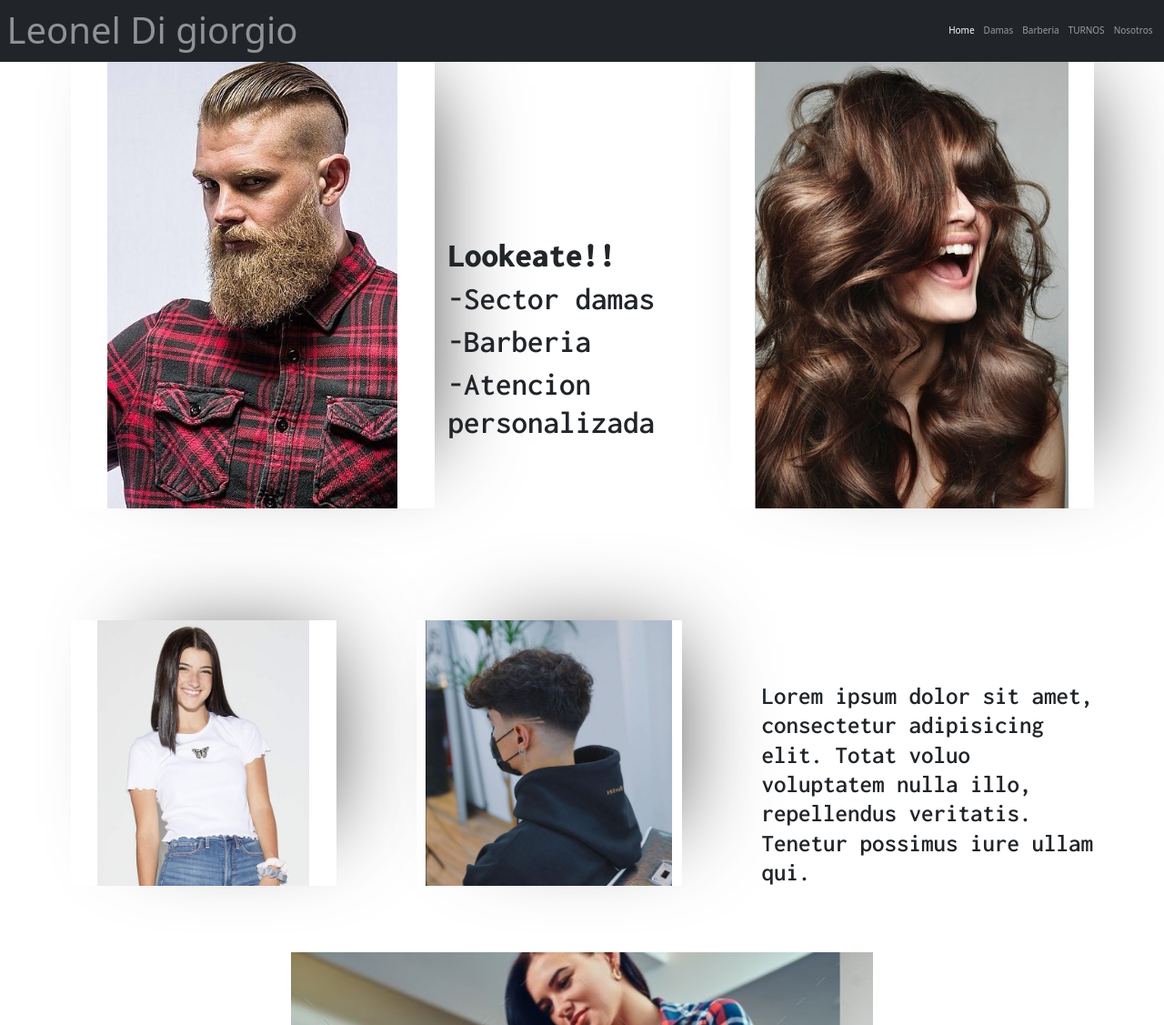
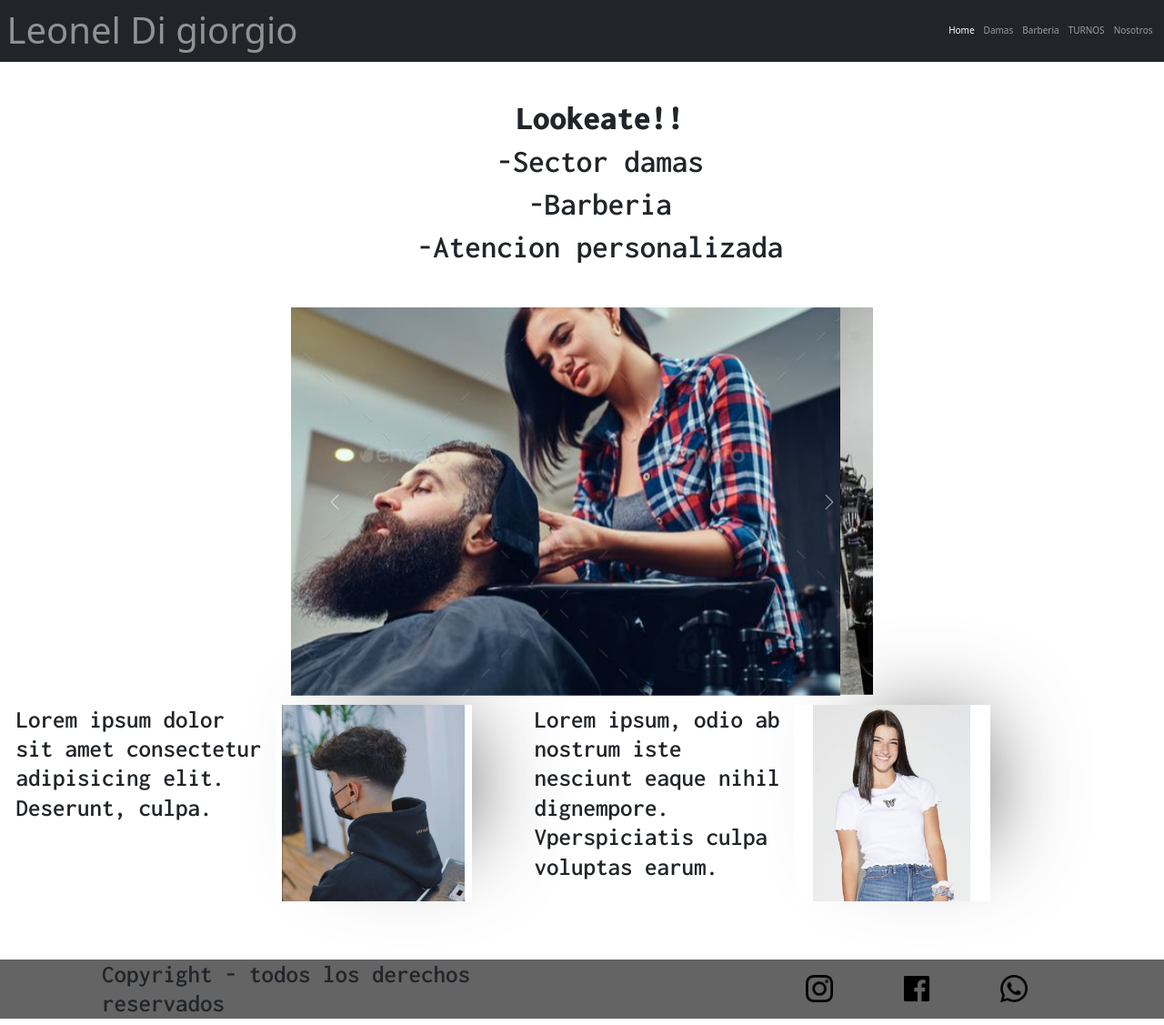
Before and after one commit to LeonelDigiorgio/desafio-coder, a website: page index.html in a window 1280 px wide. Shown: the part 2-1129 px from the top of the page at 91% size. Drawn offline with nearby package versions, Linux system fonts and the light colour scheme.

Commit message:
actualice index

```diff
--- a/index.html
+++ b/index.html
@@ -8,7 +8,7 @@
     <title>Lookeate!</title>
     <link href="https://cdn.jsdelivr.net/npm/bootstrap@5.1.3/dist/css/bootstrap.min.css" rel="stylesheet"
         integrity="sha384-1BmE4kWBq78iYhFldvKuhfTAU6auU8tT94WrHftjDbrCEXSU1oBoqyl2QvZ6jIW3" crossorigin="anonymous">
-    <link rel="stylesheet" href="css/estilo.css">
+    <link rel="stylesheet" href="css/style.css">
 </head>
 
 <body>
@@ -38,46 +38,13 @@
 
 
     <!-- comienza MAIN ------->
-    <div class="container">
-        <div class="row">
-            <div class="col">
-                <img src="imagenes/hombreBarba.jpg" class="gallery-imagen" style="width: 40rem;">
-            </div>
 
-            <div class="col" style="margin: auto;">
-
+    <div class="container-animaciones">
         <h2 class="animaciones">Lookeate!!</h2>
         <h3 class="animaciones">-Sector damas</3>
             <h3 class="animaciones">-Barberia</h3>
-                        <h3 class="animaciones">-Atencion <br> personalizada</h3>
+            <h3 class="animaciones">-Atencion personalizada</h3>
     </div>
-
-                <div class="col">
-                    <img src="imagenes/chicaPeloCara.jpg" class="gallery-imagen" style="width: 40rem;">
-                </div>
-            </div>
-    </div>
-
-
-
-        <div class="container">
-            <div class="row">
-                <div class="col">
-                    <img src="imagenes/chicaSonrisa.jpg" class="gallery-imagen">
-                </div>
-                <div class="col">
-                    <img src="imagenes/chicoBarberia.jpg" class="gallery-imagen">
-                </div>
-                <div class="col" style="margin: auto;">
-                    <h4>Lorem ipsum dolor sit amet, consectetur adipisicing elit. Totat voluo voluptatem nulla illo,
-                        repellendus veritatis. Tenetur
-                        possimus iure ullam qui.</h4>
-                </div>
-            </div>
-        </div>
-        <!--- fin MAIN -- -->
-
-
 
     <!---- CAROUSEL ---->
     <section class="container-carousel">
@@ -109,12 +76,27 @@
 
 
 
+ <!---- row abajo ---->
+    <div class="container" style="margin: 10px;">
+        <div class="row row-cols-1 row-cols-sm-2 row-cols-md-4">
+            <div class="col"><h4>Lorem ipsum dolor sit amet consectetur adipisicing elit. Deserunt, culpa.</h4></div>
+            <div class="col"><img src="imagenes/chicoBarberia.jpg" class="gallery-imagen"></div>
+            <div class="col"><h4>Lorem ipsum, odio ab nostrum iste nesciunt eaque nihil dignempore. Vperspiciatis culpa voluptas earum.</h4></div>
+            <div class="col"> <img src="imagenes/chicaSonrisa.jpg" class="gallery-imagen">
+            </div>
+        </div>
+    </div>
+ <!---- fin row abajo ---->
+
+    <!--- fin MAIN -- -->
+
+
 
 
     <!---- comienzo FOOTER ---->
     <footer>
         <div class="copyright">
-                <p class="copyright-item">COPYRIGHT - TODOS LOS DERECHOS RESERVADOS</p>
+            <h4>Copyright - todos los derechos reservados</h4>
         </div>
 
         <div class="redsocial-container">
```
Also changed, not shown: barberia.html (+2 -46 lines), damas.html (+2 -2 lines), nosotros.html (+2 -2 lines), package.json (added, +19 -0 lines), turnos.html (+2 -2 lines), css/style.css, imagenes/foto1.jpg (added), scc/style.css (added), scss/style.scss (added), 2 other files. Lines whose indentation alone changed are shown as unchanged.
